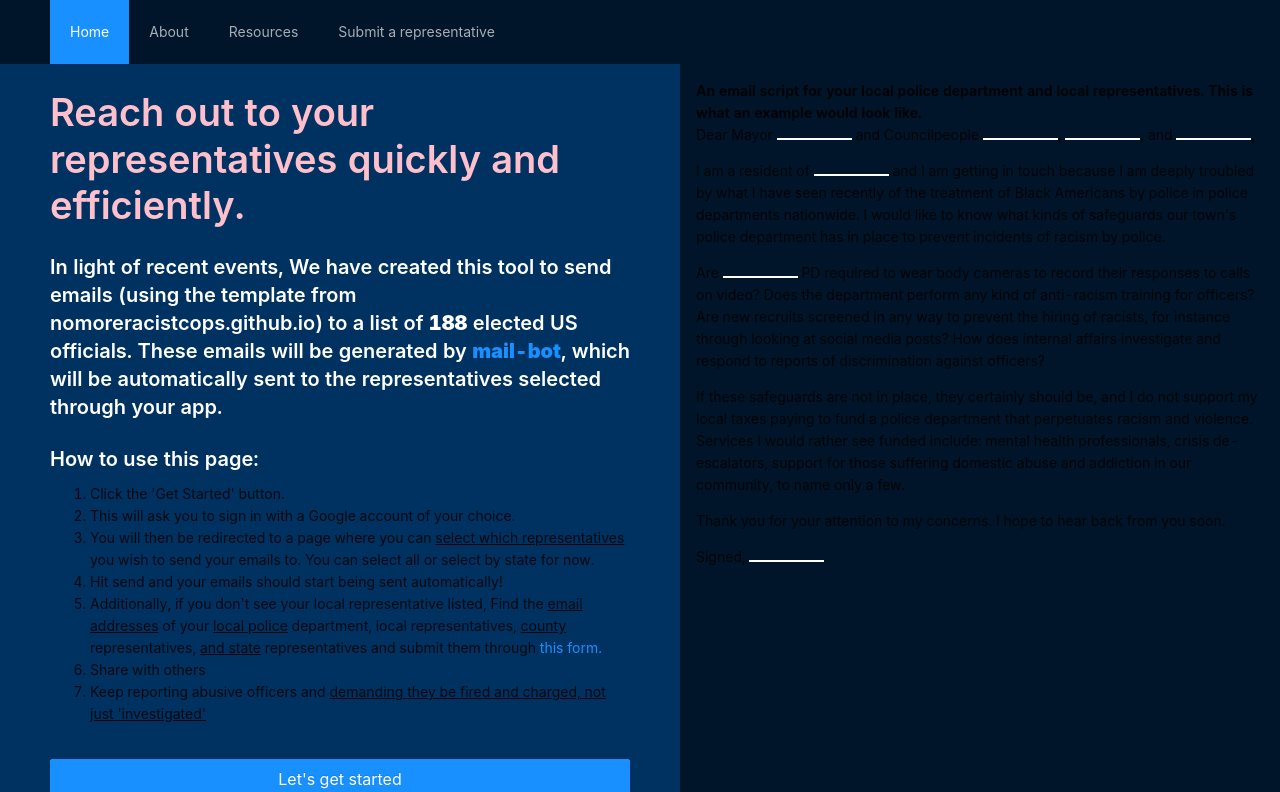
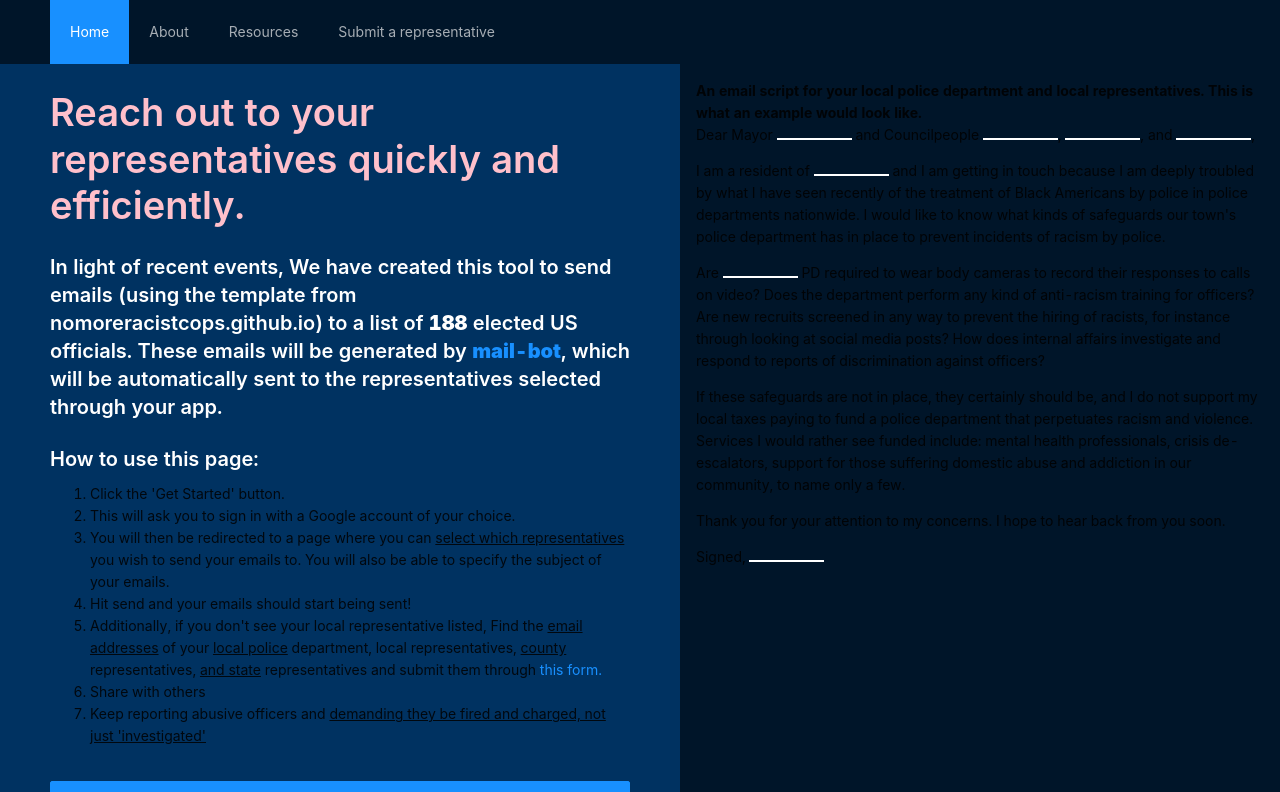
Before and after one commit to cvaldez98/activism-web-client, a Next.js app in the folder client/: page /Home in a window 1280 px wide. Shown: the top 792 px of the page. Built offline with nearby package versions, Linux system fonts and the light colour scheme.

Commit message:
Fixed Thanks

```diff
--- a/client/src/App.js
+++ b/client/src/App.js
@@ -17,13 +17,11 @@ function App() {
         <Switch>
           <Route path="/start" component={Start}>
           </Route>
+          <Route path="/thanks" component={ThankYou}>
+          </Route>
           <Route path="/">
             <Home />
           </Route>
-          <Route path="/thanks" component={ThankYou}>
-            <ThankYou></ThankYou>
-          </Route>
-
         </Switch>
       </div>
     </Router>
--- a/client/src/pages/Home.js
+++ b/client/src/pages/Home.js
@@ -47,9 +47,8 @@ function App(props) {
               <ol>
                 <li>Click the 'Get Started' button.</li>
                 <li>This will ask you to sign in with a Google account of your choice.</li>
-                <li>You will then be redirected to a page where you can <u>select which representatives</u> you wish to send your emails to.
-                  You can select all or select by state for now.</li>
-                <li>Hit send and your emails should start being sent automatically! </li>
+                <li>You will then be redirected to a page where you can <u>select which representatives</u> you wish to send your emails to. You will also be able to specify the subject of your emails.</li>
+                <li>Hit send and your emails should start being sent! </li>
                 <li>Additionally, if you don't see your local representative listed, Find the <u>email addresses</u> of your <u>local police</u> department, local representatives, <u>county</u> representatives, <u>and state</u> representatives and submit them through <a href="https://forms.gle/Duy52iF4i5kvyb9K8">this form.</a></li>
                 <li>Share with others</li>
                 <li>Keep reporting abusive officers and <u>demanding they be fired and charged, not just 'investigated'</u></li>
--- a/client/src/pages/Start.js
+++ b/client/src/pages/Start.js
@@ -5,7 +5,7 @@ import { Layout, Menu, Button, Typography } from 'antd';
 import Credits from '../Credits';
 import SampleEmail from '../SampleEmail';
 import * as QueryString from "query-string";
-import Form from '../Form'
+import Form from '../form'
 const { Header, Footer, Sider, Content } = Layout;
 const { Title } = Typography
 
```
